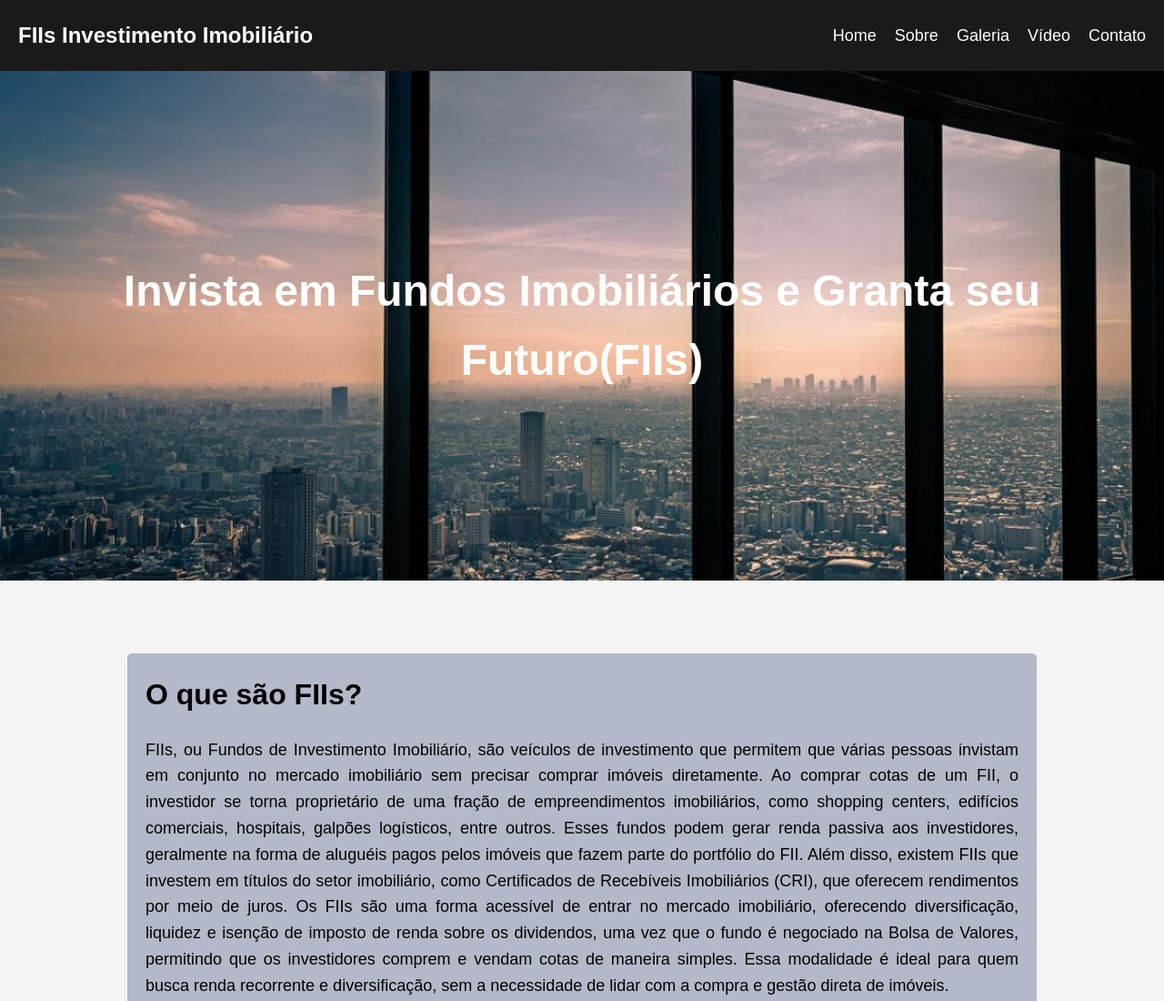
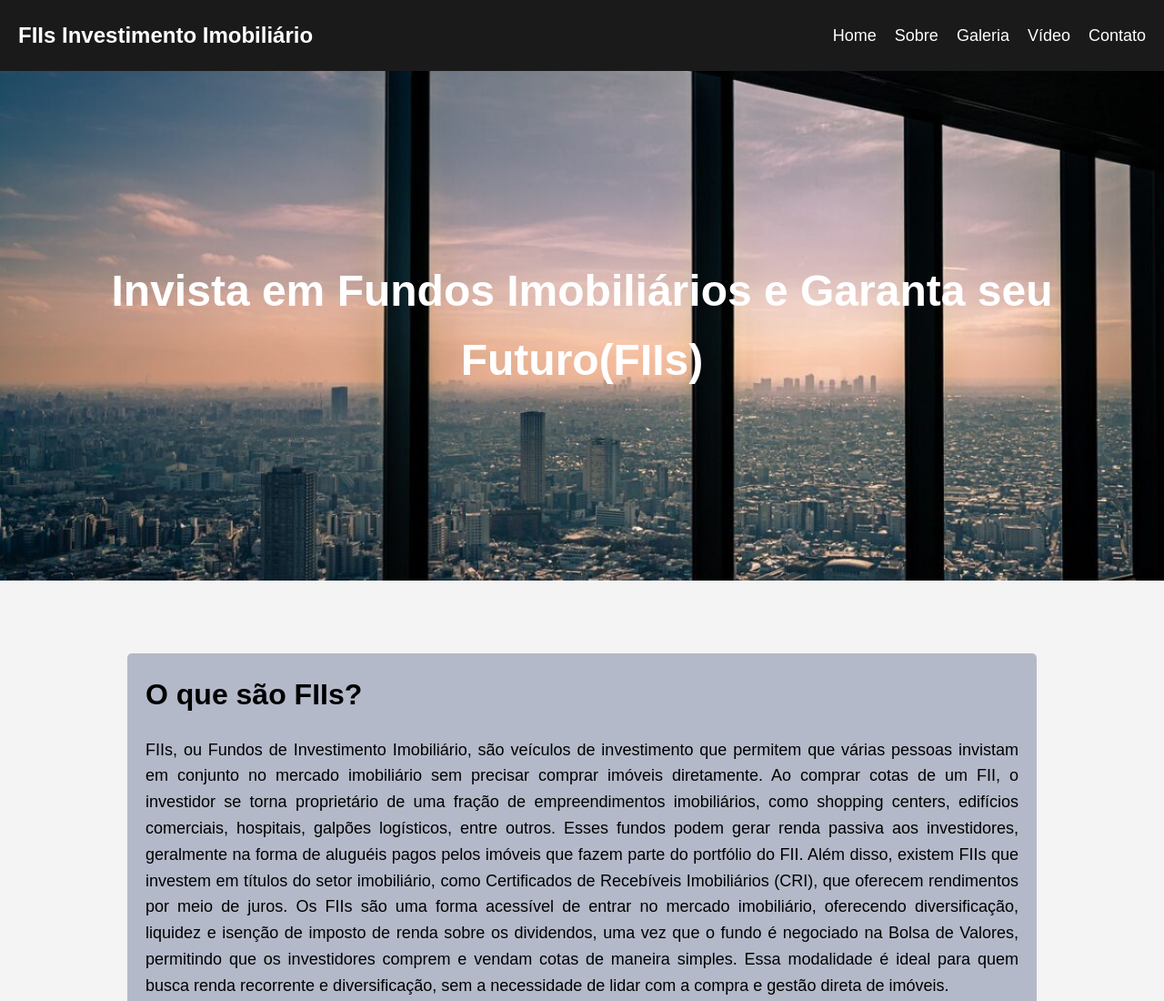
Before and after one commit to alinegoncalvess/investimento-imobili-rio, a plain HTML site: page index.html in a window 1280 px wide. Shown: the top 1100 px of the page at 91% size. Drawn offline with Linux system fonts and the light colour scheme.

Commit message:
Alterações no HTML

```diff
--- a/index.html
+++ b/index.html
@@ -23,7 +23,7 @@
 
   <!-- Seção Home com título e imagem de fundo -->
   <section id="home" class="home">
-    <h1>Invista em Fundos Imobiliários e Granta seu Futuro(FIIs)</h1>
+    <h1>Invista em Fundos Imobiliários e Garanta seu Futuro(FIIs)</h1>
     <div class="background-image"></div>
   </section>
 
```
